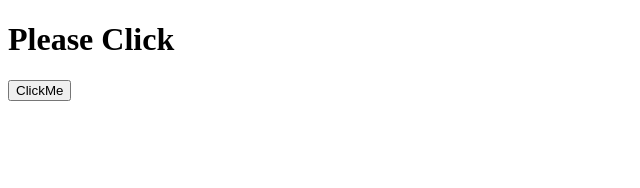
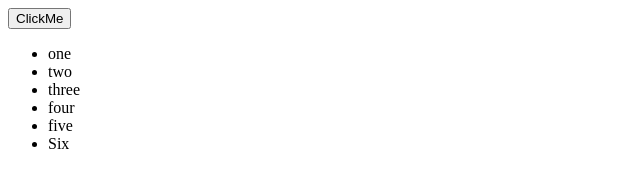
Before and after one commit to mohandand/web-app-1, a plain HTML site: page first.html in a window 1280 px wide. Shown: the whole page, without its empty margins (0-640 px from the left). Drawn offline with Linux system fonts and the light colour scheme.

Commit message:
updated code

```diff
--- a/first.html
+++ b/first.html
@@ -7,8 +7,15 @@
     <title>Events</title>
 </head>
 <body>
-    <h1 onclick =" change(this)"> Please Click </h1>
     <button>ClickMe</button>
+    <ul>
+        <li>one</li>
+        <li>two</li>
+        <li>three</li>
+        <li>four</li>
+        <li>five</li>
+        <li>Six</li>
+    </ul>
     <script type="text/javascript" src='first.js'></script>
 </body>
 </html>
--- a/first.js
+++ b/first.js
@@ -1,7 +1,14 @@
 console.log('Connected');
 
-var button = document.querySelector('button');
-button.addEventListener('click',function(btn)
+// var button = document.querySelector('button');
+// button.addEventListener('click',function(btn)
+// {
+//     console.log('Button was clicked');
+// });
+
+var lis = document.querySelectorAll('li');
+
+for(var i=0;i<lis.length;i++)
 {
-    console.log('Button was clicked');
-});
+    lis[i].addEventListener('click',function(id){this.style.color="red";});
+}
```
